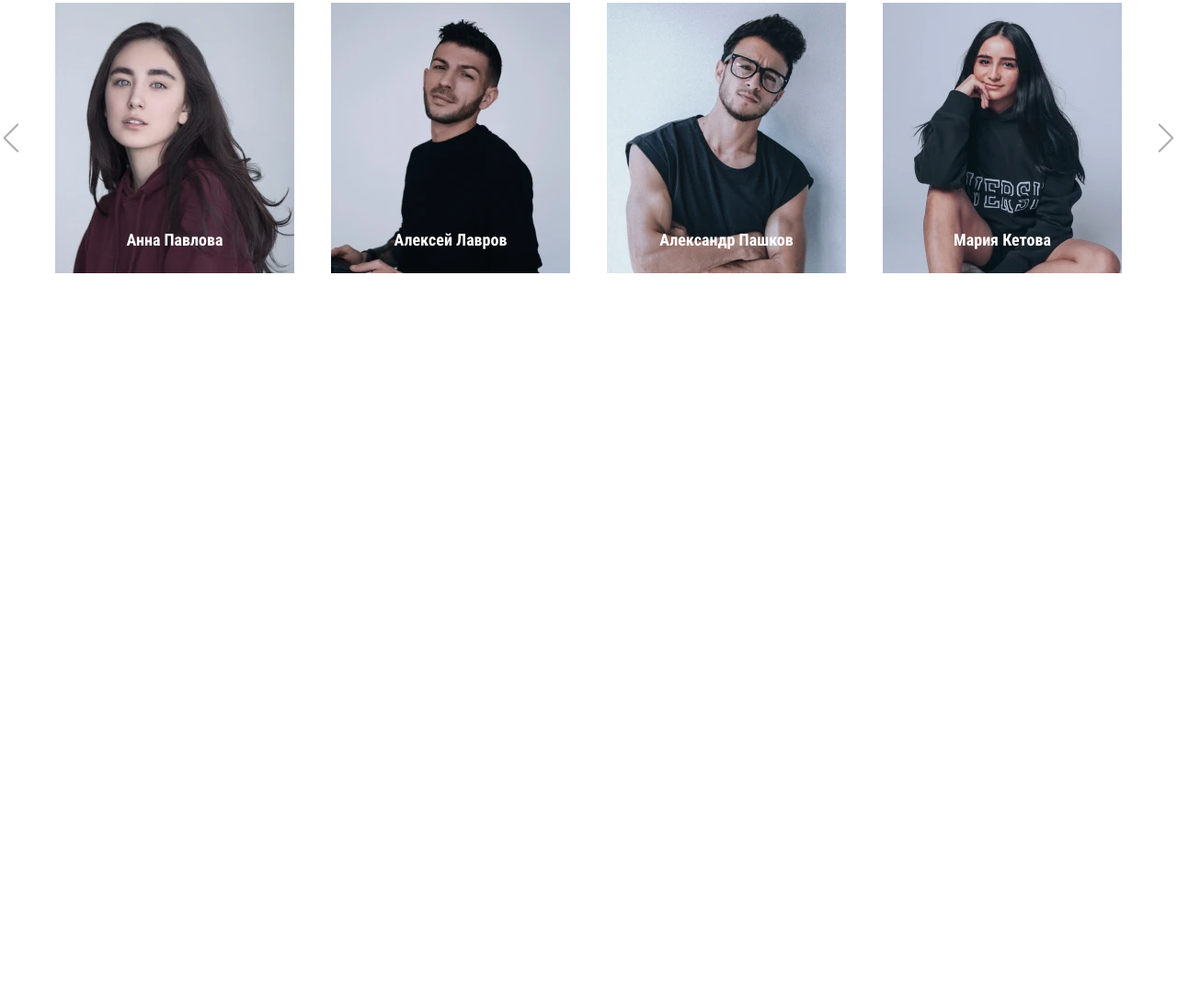
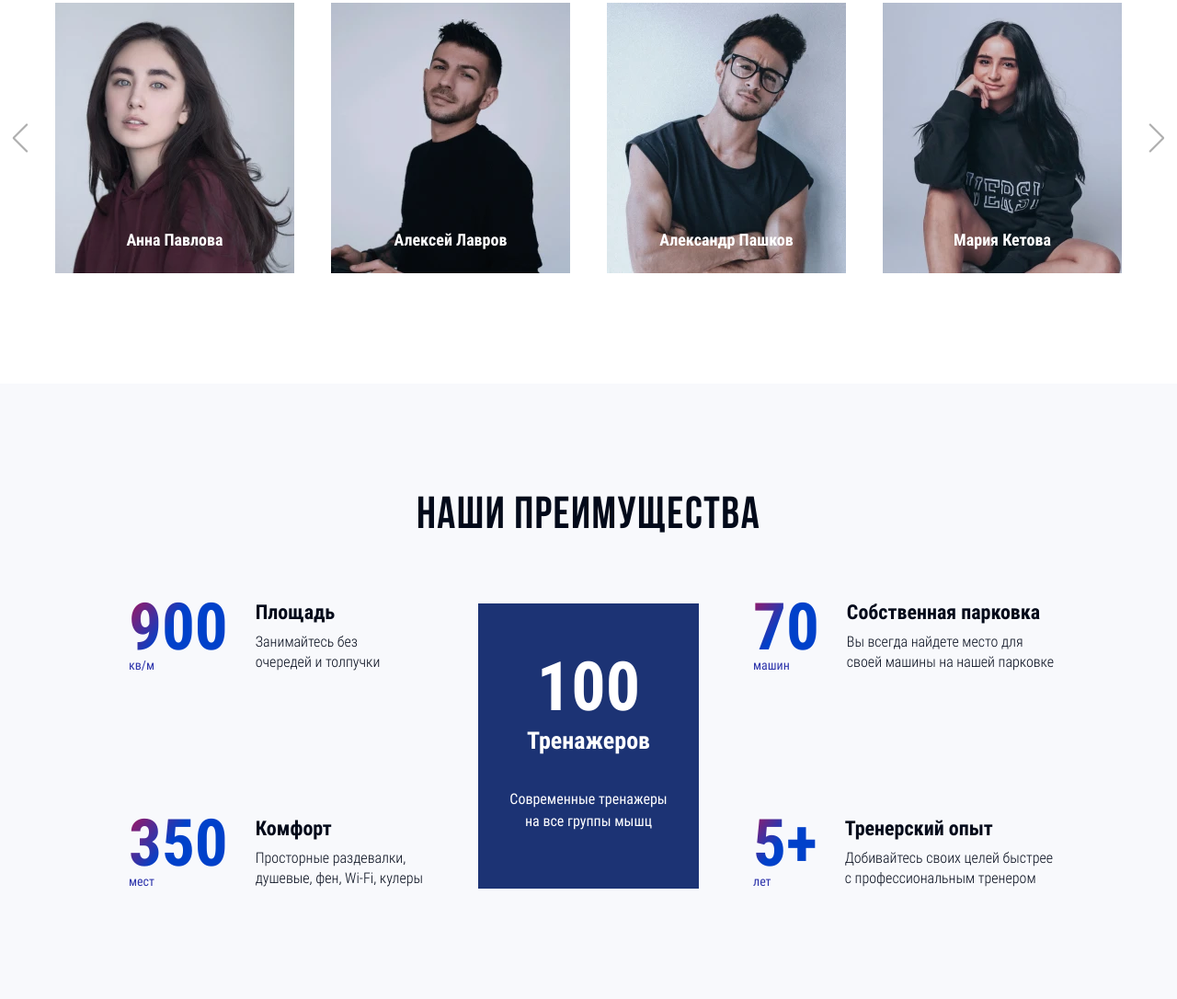
Before and after one commit to Rename27/fitnes, a website built with webpack: page source/index.html in a window 1280 px wide. Shown: the part 3100-4186 px from the top of the page at 92% size. Before the commit the page ends 3517 px from the top, so only its background shows below. Built offline with nearby package versions, Linux system fonts and the light colour scheme; files whose address does not match are found by name.

Commit message:
add advantages block

```diff
--- a/source/index.html
+++ b/source/index.html
@@ -380,9 +380,63 @@
           <div class="swiper-button-next"></div>
         </div>
       </section>
+      <section class="advantages">
+        <div class="container">
+          <h1>Наши преимущества</h1>
+          <ul class="advantages__wrapper">
+            <li class="advantages__item">
+              <div class="advantages__key">
+                <p>900</p>
+                <span>кв/м</span>
+              </div>
+              <div class="advantages__value">
+                <p>Площадь</p>
+                <span>Занимайтесь без <br> очередей и толпучки</span>
+              </div>
+            </li>
+            <li class="advantages__item">
+              <div class="advantages__key">
+                <p>70</p>
+                <span>машин</span>
+              </div>
+              <div class="advantages__value">
+                <p>Собственная парковка</p>
+                <span>Вы&nbsp;всегда найдете место для своей машины на&nbsp;нашей парковке</span>
+              </div>
+            </li>
+            <div class="advantages__item--central">
+              <h3>100</h3>
+              <p>Тренажеров</p>
+              <span>Современные тренажеры на&nbsp;все группы мышц</span>
+            </div>
+            <li class="advantages__item">
+              <div class="advantages__key">
+                <p>350</p>
+                <span>мест</span>
+              </div>
+              <div class="advantages__value">
+                <p>Комфорт</p>
+                <span>Просторные раздевалки,
+                  душевые, фен, Wi-Fi, кулеры</span>
+              </div>
+            </li>
+            <li class="advantages__item">
+              <div class="advantages__key">
+                <p>5+</p>
+                <span>лет</span>
+              </div>
+              <div class="advantages__value">
+                <p>Тренерский опыт</p>
+                <span>Добивайтесь своих целей быстрее с&nbsp;профессиональным тренером</span>
+              </div>
+            </li>
+          </ul>
+        </div>
+      </section>
     </main>
     <footer>
-      <div class="container"></div>
+      <div class=" container">
+      </div>
     </footer>
   </div>
 
--- /dev/null
+++ b/source/sass/blocks/advantages.scss
@@ -0,0 +1,122 @@
+.advantages {
+  padding-top: 120px;
+  padding-bottom: 120px;
+  background-color: $color-ghost-white;
+}
+
+.advantages h1 {
+  margin: 0 0 70px;
+  font-family: $ff-alternative;
+  font-size: 49px;
+  line-height: 49px;
+  letter-spacing: 1.5px;
+  text-align: center;
+}
+
+.advantages__wrapper {
+  display: grid;
+  grid-template-rows: 155px 155px;
+  grid-template-columns: 341px auto 341px;
+  margin: 0 auto;
+  max-width: 1040px;
+  padding: 0;
+  list-style-type: none;
+}
+
+.advantages__list {
+  display: flex;
+  flex-direction: column;
+}
+
+.advantages__item {
+  display: flex;
+
+  &:nth-of-type(-n+2) {
+    margin: -27px 0 0 0;
+  }
+
+  &:nth-of-type(2n+1) {
+    padding: 0 0 0 20px;
+  }
+
+  &:nth-last-of-type(-1n+2) {
+    margin: 53px 0 0;
+  }
+}
+
+.advantages__key {
+  display: flex;
+  flex-direction: column;
+}
+
+.advantages__key p {
+  margin: 0 30px 0 0;
+  font-size: 71px;
+  line-height: 106px;
+  font-weight: 700;
+  background: linear-gradient(127.61deg, #d10a42 0%, #0041ca 45.58%);
+  background-clip: text;
+  -webkit-text-fill-color: transparent;
+}
+
+.advantages__key span {
+  margin-top: -22px;
+  font-size: 14px;
+  line-height: 21px;
+  color: $color-persian-blue;
+}
+
+.advantages__value {
+  display: flex;
+  flex-direction: column;
+  margin: 0;
+  padding: 20px 0;
+}
+
+.advantages__value p {
+  margin: 0 0 5px 0;
+  font-size: 22px;
+  line-height: 33px;
+  font-weight: 700;
+}
+
+.advantages__value span {
+  max-width: 227px;
+  font-size: 16px;
+  line-height: 22px;
+  font-weight: 300;
+}
+
+.advantages__item--central {
+  grid-column: 3/2;
+  grid-row: 1/2 span;
+  justify-self: center;
+  padding: 35px 34px 10px;
+  max-width: 240px;
+  text-align: center;
+  background-color: #1c3374;
+}
+
+.advantages__item--central h3 {
+  margin: 0;
+  font-size: 74px;
+  line-height: 111px;
+  background: none;
+  -webkit-text-fill-color: $color-default-white;
+}
+
+.advantages__item--central p {
+  margin: -16px 0 32px 0;
+  font-size: 26px;
+  line-height: 39px;
+  font-weight: 700;
+  color: $color-default-white;
+}
+
+.advantages__item--central span {
+  display: block;
+  margin: 0 0 48px;
+  font-size: 16px;
+  line-height: 24px;
+  color: $color-default-white;
+}
--- a/source/sass/style.scss
+++ b/source/sass/style.scss
@@ -30,6 +30,7 @@
 @import "blocks/promo";
 @import "blocks/date";
 @import "blocks/coaches";
+@import "blocks/advantages";
 
 // ---------------------------------
 
--- a/source/sass/variables.scss
+++ b/source/sass/variables.scss
@@ -12,6 +12,7 @@ $color-default-white:               #ffffff;
 $color-ghost-white:         #f8f9fc;
 $color-sapphire:            #102654;
 $color-egyptian-blue:       #103aae;
+$color-persian-blue:        #2e35ac;
 $color-torch-red:           #ed0233;
 
 // Gradient
--- a/source/sass/vendor/swiper.scss
+++ b/source/sass/vendor/swiper.scss
@@ -223,7 +223,7 @@
 
 .swiper-button-prev,
 .swiper-rtl .swiper-button-next {
-  left: -24px;
+  left: -14px;
   right: auto;
 }
 
@@ -234,7 +234,7 @@
 
 .swiper-button-next,
 .swiper-rtl .swiper-button-prev {
-  right: -24px;
+  right: -14px;
   left: auto;
 }
 
```
Also changed, not shown: build/css/style.css, build/css/style.min.css, build/index.html, 1 other file.
